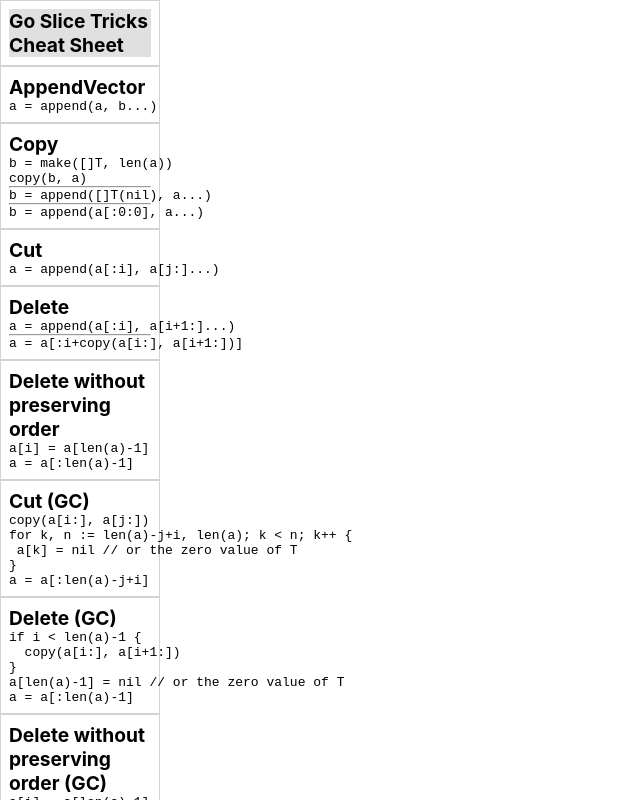
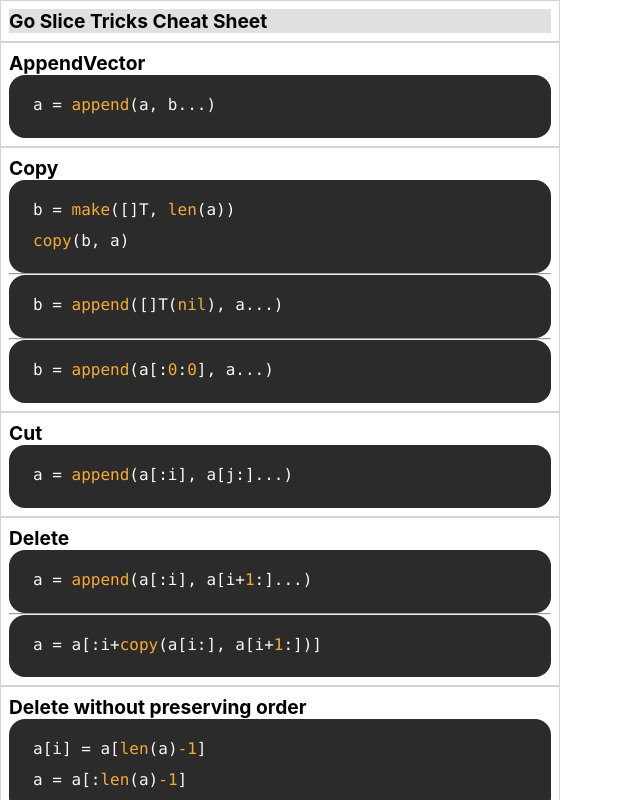
Before and after one commit to ueokande/go-slice-tricks, a React (Create React App) app: page / in a window 1280 px wide. Shown: the top 800 px of the page, without its empty margins (0-640 px from the left). Built offline with nearby package versions, Linux system fonts and the light colour scheme.

Commit message:
Highlight codes

```diff
--- a/src/components/Card/index.tsx
+++ b/src/components/Card/index.tsx
@@ -2,7 +2,7 @@
 import styled from "styled-components";
 
 const Container = styled.div`
-  max-width: 10rem;
+  max-width: 35rem;
   border: 1px solid lightgray;
   padding: 0.5rem;
 `;
--- a/src/components/Code/index.tsx
+++ b/src/components/Code/index.tsx
@@ -1,10 +1,27 @@
 import React from "react";
+import styled from "styled-components";
+
+const hljs = require("highlight.js/lib/highlight");
+const go = require("highlight.js/lib/languages/go");
+hljs.registerLanguage("go", go);
+
+const Pre = styled.pre`
+  border-radius: 1rem;
+  padding: 1rem 1.5rem !important;
+  line-height: 1.8rem;
+`
 
 const Code: React.FC = ({ children }) => {
+  const ref = React.createRef<HTMLPreElement>();
+
+  React.useEffect(() => {
+    hljs.highlightBlock(ref.current);
+  }, [ref]);
+
   return (
-    <code>
-      <pre>{children}</pre>
-    </code>
+    <Pre ref={ref}>
+      <code className="go">{children}</code>
+    </Pre>
   );
 };
 
--- a/src/index.tsx
+++ b/src/index.tsx
@@ -2,6 +2,7 @@
 import ReactDOM from "react-dom";
 import CheatSheet from "./components/CheatSheet";
 import { createGlobalStyle } from "styled-components";
+import "highlight.js/styles/a11y-dark.css";
 
 const GlobalStyle = createGlobalStyle`
   body {
```
